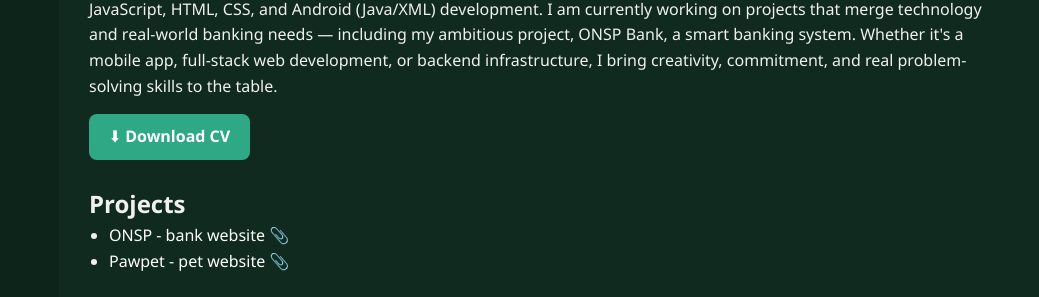
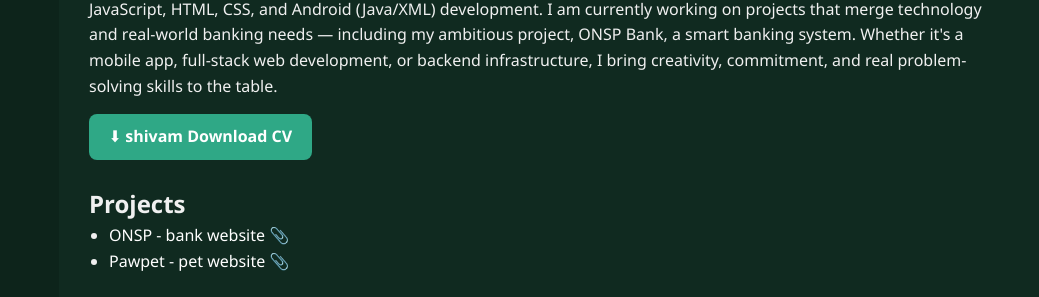
Before and after one commit to shivamNetke/portfolio, a plain HTML site: page index.html in a window 1280 px wide. Shown: the part 171-468 px from the top of the page, 241-1280 px from the left. Drawn offline with Linux system fonts and the light colour scheme.

Commit message:
index.html

```diff
--- a/index.html
+++ b/index.html
@@ -213,7 +213,7 @@
             creativity, commitment, and real problem-solving skills to the
             table.
           </p>
-          <a class="btn" onclick="downloadCV()">⬇ Download CV</a>
+          <a class="btn" onclick="downloadCV()">⬇ shivam Download CV</a>
         </div>
         <div class="section">
           <h2>Projects</h2>
```
